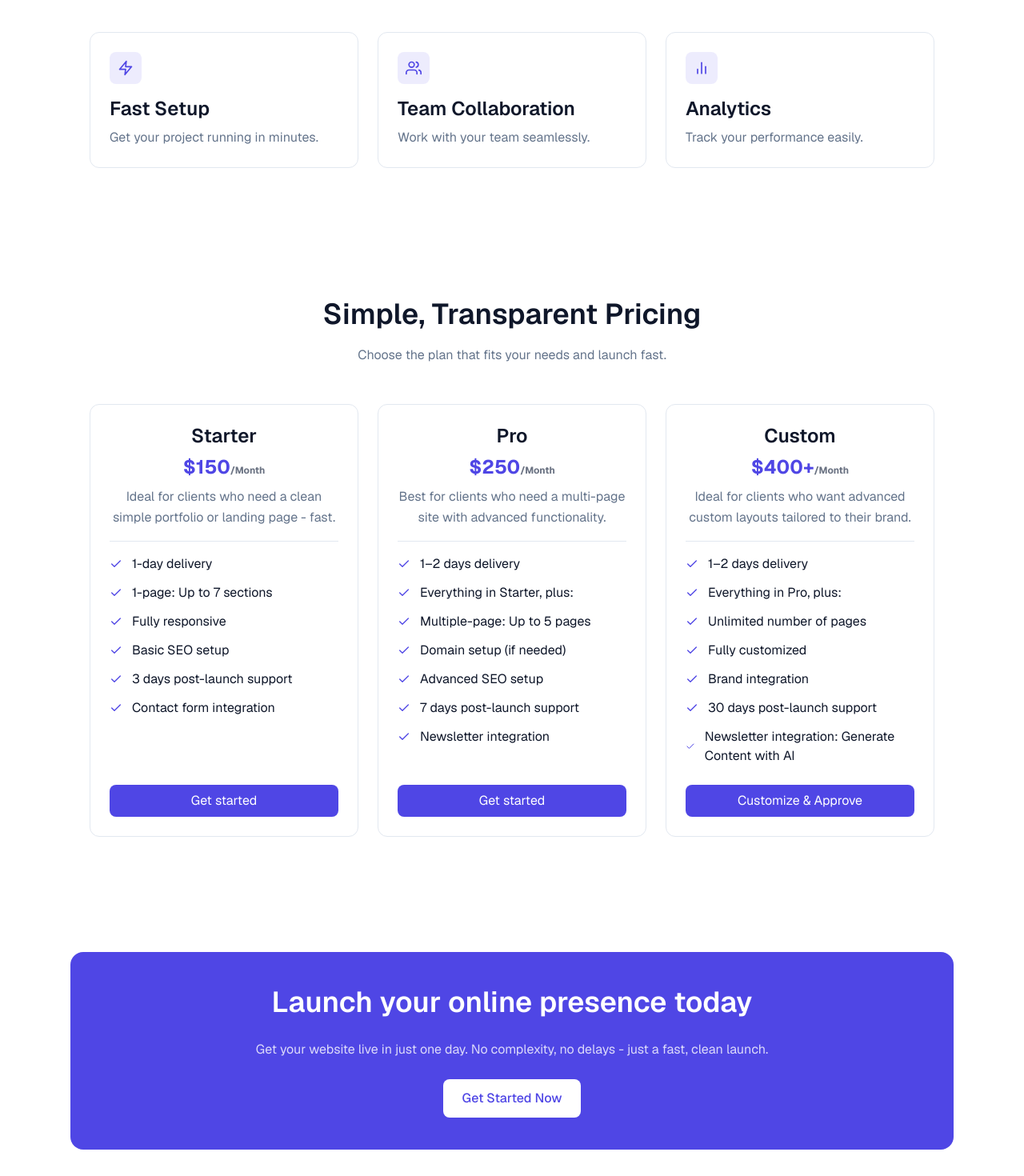
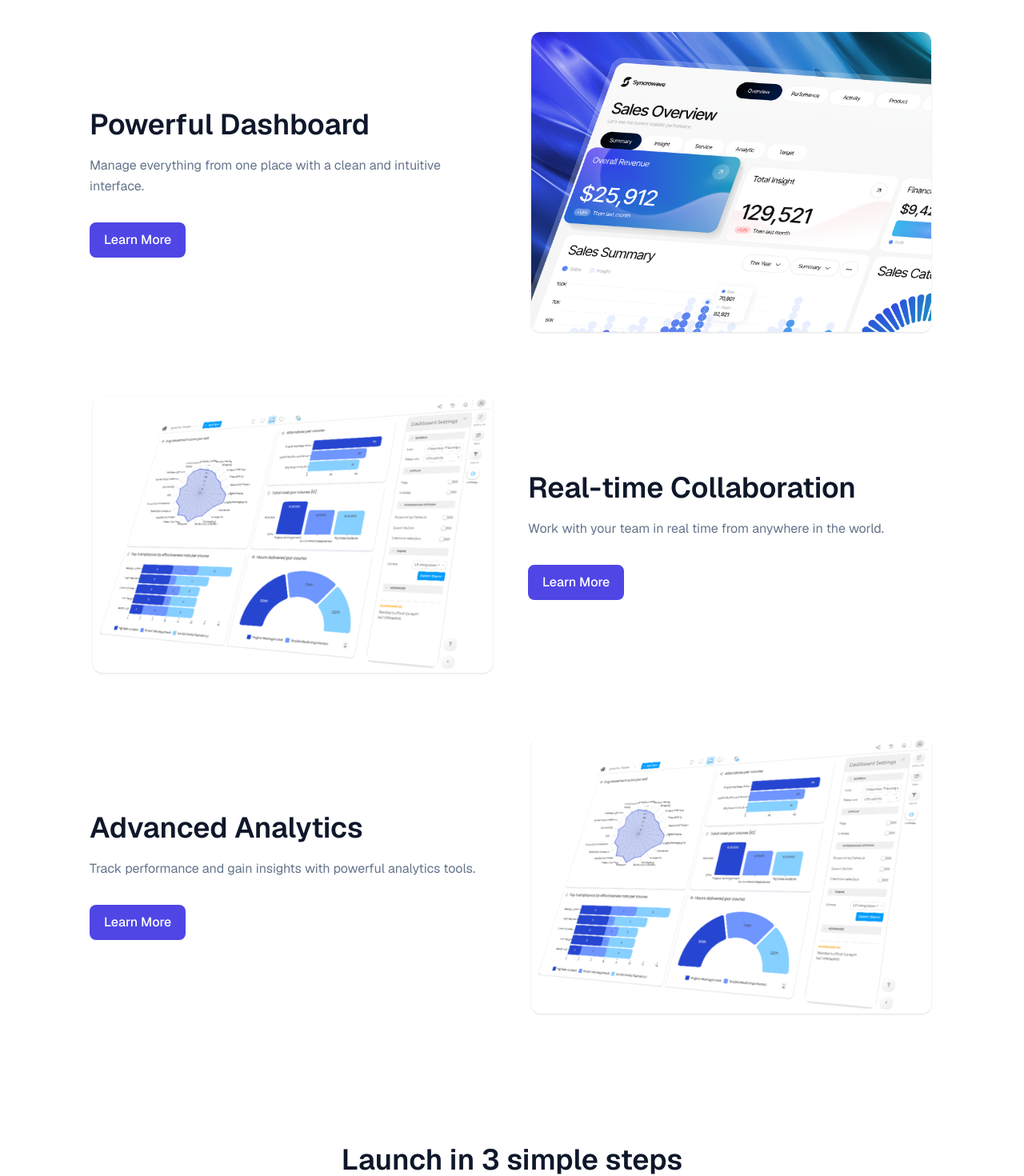
Before and after one commit to CODE-MY-EMPIRE/Nextjs-starter-kit, a Next.js app: page / in a window 1280 px wide. Shown: the part 1200-2670 px from the top of the page at 80% size. Built offline with nearby package versions, Linux system fonts and the light colour scheme.

Commit message:
Add how it works component

```diff
--- a/src/app/page.tsx
+++ b/src/app/page.tsx
@@ -4,12 +4,13 @@ import NavbarCTA from '@/components/layout/Navbar/NavbarCTA';
 import Container from '@/components/ui/Container';
 import FooterMultiColumn from '@/components/layout/Footer/FooterMultiColumn';
 import HeroMobileApp from '@/components/sections/hero/HeroMobileApp';
-import FeaturesSection from '@/components/sections/features/FeatureSection';
+import FeaturesSplit from '@/components/sections/features/FeaturesSplit';
 import Pricing from '@/components/sections/pricing/Pricing';
 import { TestimonialCarousel } from '@/components/sections/testimonials/TestimonialCarousel';
 import { PartnerMarquee } from '@/components/sections/partners/PartnerMarquee';
 import { Faq } from '@/components/sections/faq/Faq';
 import CTA from '@/components/ui/CTA';
+import HowItWorks from '@/components/sections/how-it-works/HowItWorks';
 
 export default function Home() {
 	return (
@@ -19,7 +20,8 @@ export default function Home() {
 			<main className="flex-1 py-16 space-y-16">
 				<Container>
 					<PartnerMarquee />
-					<FeaturesSection />
+					<FeaturesSplit />
+					<HowItWorks />
 					<Pricing />
 					<CTA />
 					<TestimonialCarousel />
--- /dev/null
+++ b/src/components/sections/how-it-works/HowItWorks.tsx
@@ -0,0 +1,42 @@
+'use client';
+
+import React from 'react';
+import Container from '@/components/ui/Container';
+import SectionHeader from '@/components/ui/SectionHeader';
+import Card from '@/components/ui/Card';
+import { steps } from './howItWorks.data';
+
+const HowItWorks = () => {
+	return (
+		<section className="py-20 bg-background text-foreground">
+			<Container>
+				<SectionHeader
+					heading="Launch in 3 simple steps"
+					subheading="From idea to live website — fast, simple, and hassle-free."
+				/>
+
+				<div className="grid gap-6 sm:grid-cols-2 lg:grid-cols-3 mt-10">
+					{steps.map((item, index) => (
+						<Card
+							key={index}
+							className="text-center"
+						>
+							{/* Step Number */}
+							<div className="text-primary text-sm font-semibold">
+								{item.step}
+							</div>
+
+							{/* Title */}
+							<h3 className="mt-2">{item.title}</h3>
+
+							{/* Description */}
+							<p className="mt-2">{item.description}</p>
+						</Card>
+					))}
+				</div>
+			</Container>
+		</section>
+	);
+};
+
+export default HowItWorks;
--- /dev/null
+++ b/src/components/sections/how-it-works/howItWorks.data.ts
@@ -0,0 +1,25 @@
+export type HowItWorksStep = {
+	step: string;
+	title: string;
+	description: string;
+};
+
+export const steps: HowItWorksStep[] = [
+	{
+		step: '01',
+		title: 'Choose your plan',
+		description:
+			'Pick the package that fits your needs and get started instantly.',
+	},
+	{
+		step: '02',
+		title: 'Submit your content',
+		description:
+			'Share your text, images, or let us help generate content for you.',
+	},
+	{
+		step: '03',
+		title: 'Launch in a day',
+		description: 'We build and deliver your site fast — ready to go live.',
+	},
+];
```
